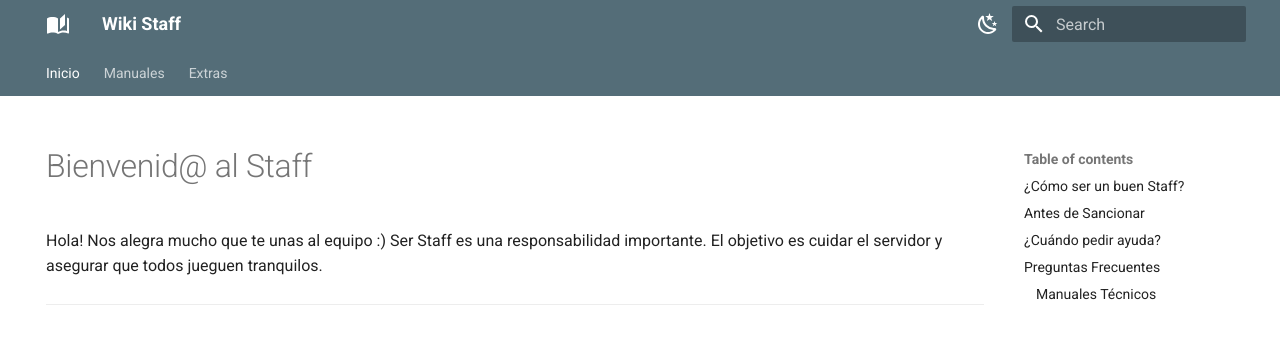
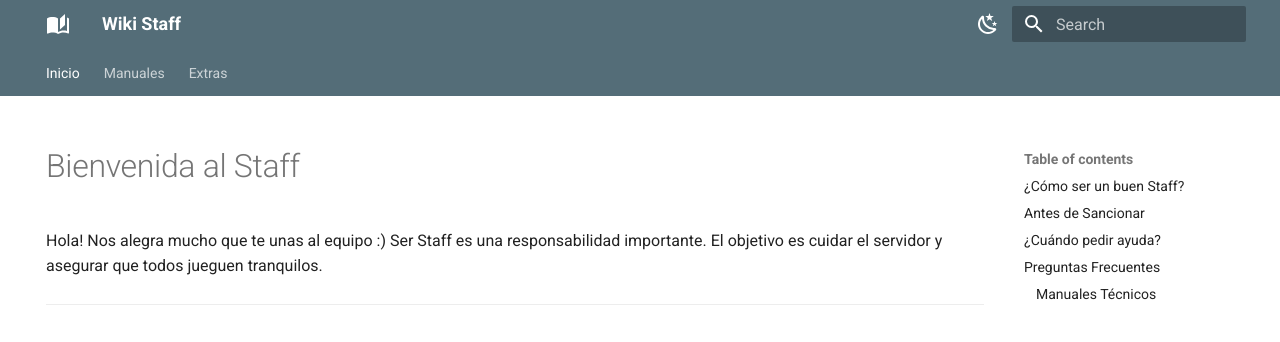
Before and after one commit to ymminnl/page-wiki, an MkDocs documentation site: the page built from docs/index.md, in a window 1280 px wide and 900 px high. Shown: the top 342 px of the window. Built offline with MkDocs 1.6.1 and Material for MkDocs 9.7.7, drawn with Linux system fonts in a browser that asks for light colours.

Commit message:
Fix typo in welcome message header

```diff
--- a/docs/index.md
+++ b/docs/index.md
@@ -3,7 +3,7 @@ hide:
   - navigation
 ---
 
-# Bienvenid@ al Staff
+# Bienvenida al Staff
 
 Hola! Nos alegra mucho que te unas al equipo :)
 Ser Staff es una responsabilidad importante. El objetivo es cuidar el servidor y asegurar que todos jueguen tranquilos.
```
